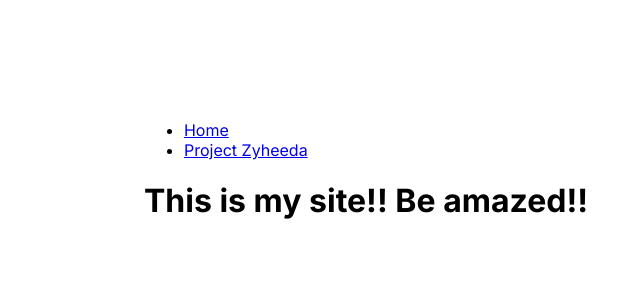
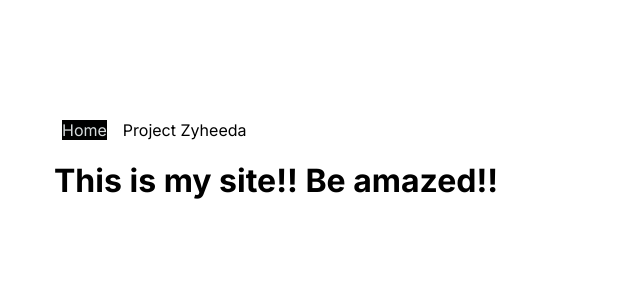
Before and after one commit to codaishin/homepage, a Next.js app: page / in a window 1280 px wide. Shown: the top 300 px of the page, without its empty margins (274-914 px from the left). Built offline with nearby package versions, Linux system fonts and the light colour scheme.

Commit message:
feat(css): basic navigation css

```diff
--- a/src/app/layout.tsx
+++ b/src/app/layout.tsx
@@ -1,8 +1,8 @@
-import './globals.css'
+import '../css/globals.css'
 
 import { Inter } from 'next/font/google'
 import type { Metadata } from 'next'
-import styles from './page.module.css'
+import styles from '../css/page.module.css'
 
 const inter = Inter({ subsets: ['latin'] })
 
--- a/src/app/page.module.css
+++ /dev/null
@@ -1,8 +0,0 @@
-.main {
-  display: flex;
-  flex-direction: column;
-  justify-content: space-between;
-  align-items: center;
-  padding: 6rem;
-  min-height: 100vh;
-}
--- a/src/components/nav.tsx
+++ b/src/components/nav.tsx
@@ -1,5 +1,5 @@
 import Link from 'next/link'
-import styles from '../app/page.module.css'
+import styles from '../css/page.module.css'
 
 type PathLookup = Record<string, string>
 type LinkProps = { className: string, href: string, children: React.ReactNode }
--- a/src/components/page.tsx
+++ b/src/components/page.tsx
@@ -1,4 +1,4 @@
-import styles from '../app/page.module.css'
+import styles from '../css/page.module.css'
 
 interface PageProps<T> {
 	children?: React.ReactNode,
--- a/src/app/globals.css
+++ b/src/css/globals.css
@@ -14,7 +14,6 @@
     --foreground-rgb: 255, 255, 255;
     --background-start-rgb: 0, 0, 0;
     --background-end-rgb: 0, 0, 0;
-    --primary-glow: radial-gradient(rgb(1 65 255 / 40%), rgb(1 65 255 / 0%));
   }
 }
 
--- /dev/null
+++ b/src/css/page.module.css
@@ -0,0 +1,42 @@
+.main {
+	padding-top: 6rem;
+  padding-left: 20rem;
+  padding-right: 20rem;
+}
+
+.navigation {
+	list-style: none;
+	display: flex;
+	flex-direction: row;
+	padding: 0;
+}
+
+.navigation li {
+	padding-left: 0.5rem;
+	padding-right: 0.5rem;
+}
+
+.navigation a.link.active {
+	background-color: rgb(var(--foreground-rgb));
+	color: rgb(var(--background-start-rgb));
+}
+
+.navigation a:link {
+  text-decoration: none;
+	color: inherit;
+}
+
+.navigation a:visited {
+	text-decoration: none;
+	color: inherit;
+}
+
+.navigation a:hover {
+	text-decoration: none;
+	color: inherit;
+}
+
+.navigation a:active {
+	text-decoration: none;
+	color: inherit;
+}
```
